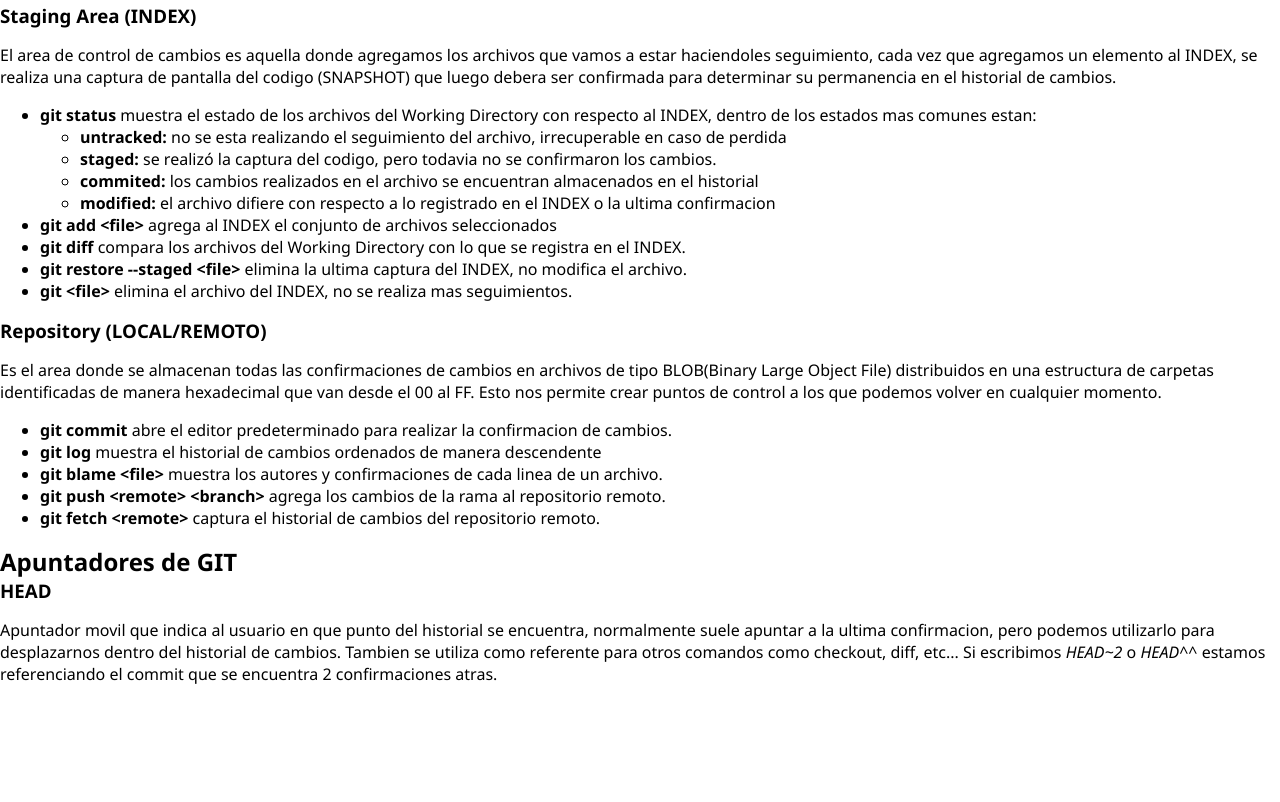
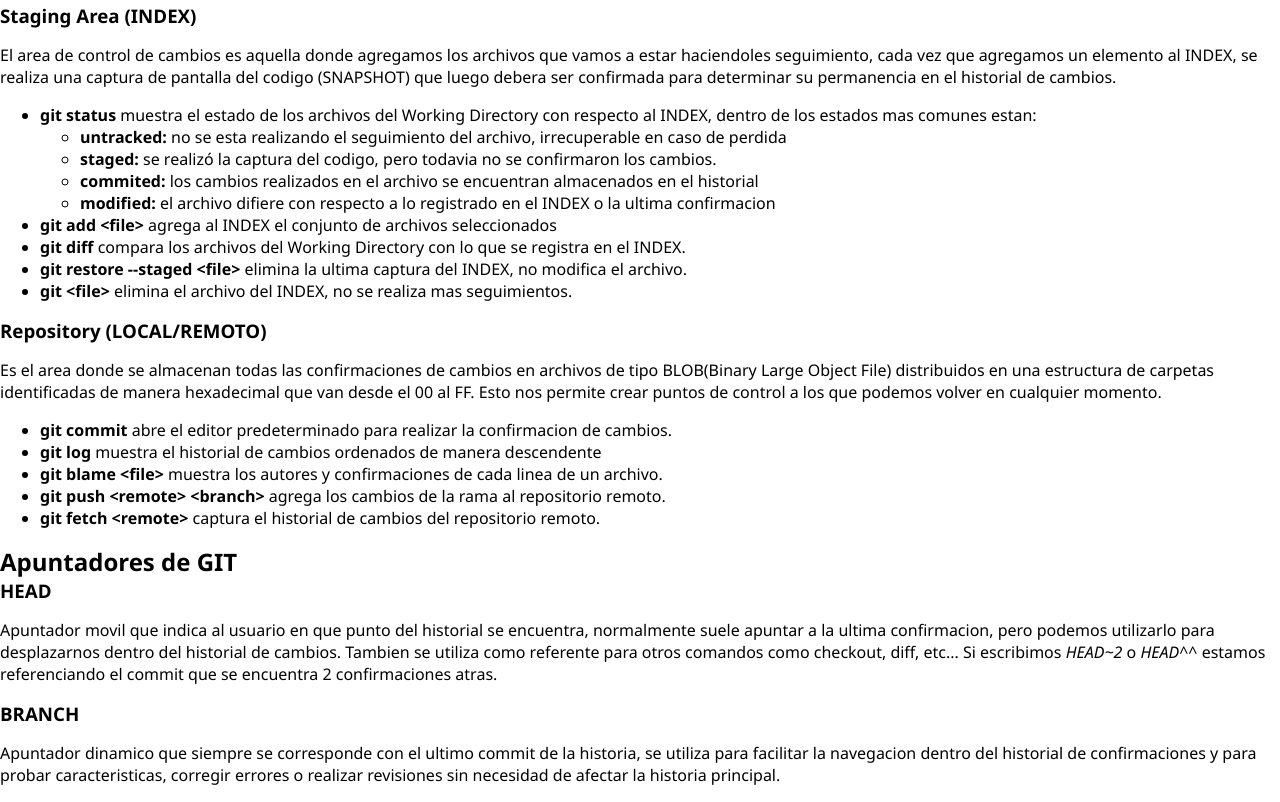
Before and after one commit to crishpaez/git-j10hs, a plain HTML site: page index.html in a window 1280 px wide. Shown: the part 409-1211 px from the top of the page. Before the commit the page ends 1110 px from the top, so only its background shows below. Drawn offline with Linux system fonts and the light colour scheme.

Commit message:
Apuntador GIT: BRANCH

```diff
--- a/index.html
+++ b/index.html
@@ -98,6 +98,12 @@
                 Apuntador movil que indica al usuario en que punto del historial se encuentra, normalmente suele apuntar a la ultima confirmacion, pero podemos utilizarlo para desplazarnos dentro del historial de cambios. Tambien se utiliza como referente para otros comandos como checkout, diff, etc... Si escribimos <em>HEAD~2</em> o <em>HEAD^^</em> estamos referenciando el commit que se encuentra 2 confirmaciones atras.
             </p>
         </article>
+        <article>
+            <h3>BRANCH</h3>
+            <p>
+                Apuntador dinamico que siempre se corresponde con el ultimo commit de la historia, se utiliza para facilitar la navegacion dentro del historial de confirmaciones y para probar caracteristicas, corregir errores o realizar revisiones sin necesidad de afectar la historia principal.
+            </p>
+        </article>
     </section>
 </body>
 
```
